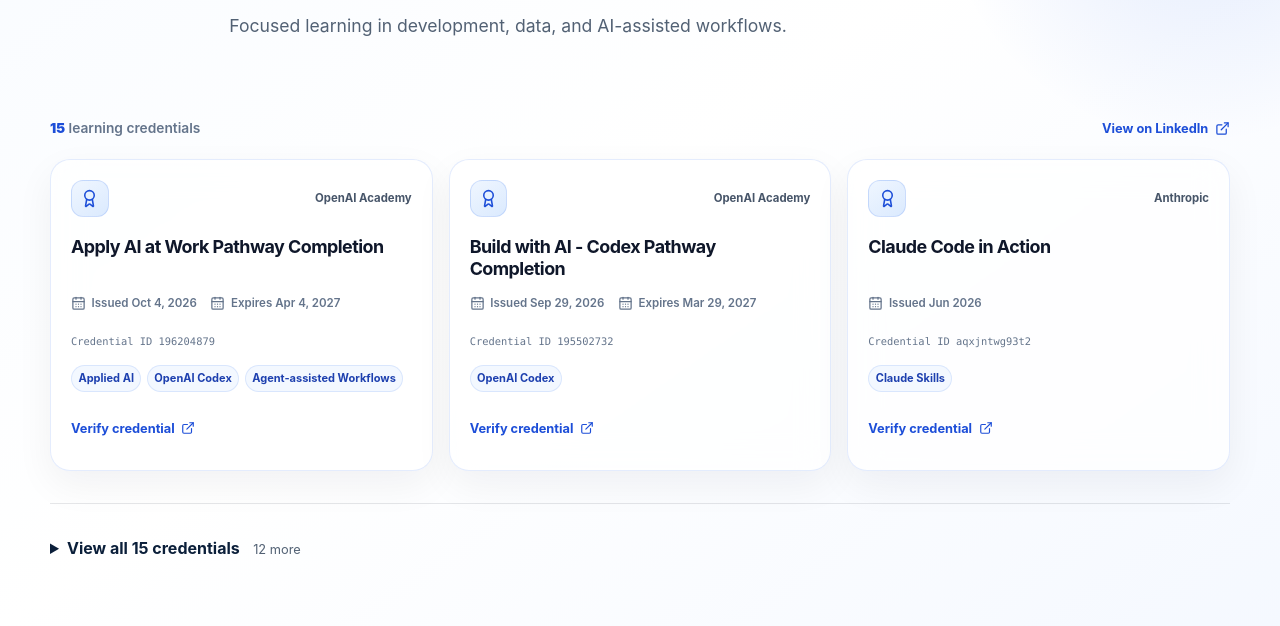
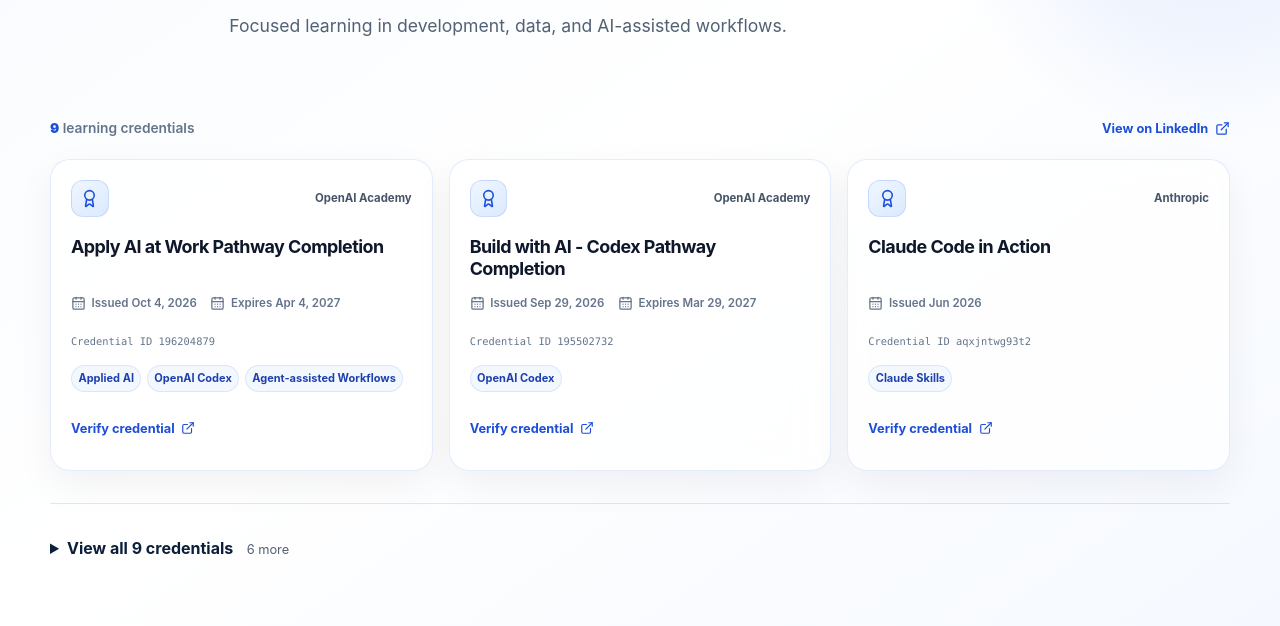
Before and after one commit to TheetawatCode/Theetawat-Portfolio, a Next.js app: page / in a window 1280 px wide. Shown: the part 6312-6938 px from the top of the page. Built offline with nearby package versions, Linux system fonts and the light colour scheme.

Commit message:
chore: streamline portfolio certificates

```diff
--- a/src/data/portfolio.ts
+++ b/src/data/portfolio.ts
@@ -151,44 +151,10 @@
     skills: ["Artificial Intelligence"],
   },
   {
-    id: "chatgpt-for-developers",
-    title: "ChatGPT for Developers",
-    issuer: "BorntoDev",
-    issued: "Sep 2024",
-    skills: ["ChatGPT"],
-  },
-  {
-    id: "command-prompt-101",
-    title: "Command Prompt 101",
-    issuer: "BorntoDev",
-    issued: "Sep 2024",
-    skills: ["Command Prompt"],
-  },
-  {
-    id: "social-listening-data-analyst",
-    title: "Social Listening - Data Analyst Edition",
-    issuer: "DataRockie | The School of Generalist",
-    issued: "Aug 2024",
-    skills: ["Social Listening", "Looker Studio"],
-  },
-  {
-    id: "borntodev-participation",
-    title: "BorntoDev Participation",
-    issuer: "BorntoDev",
-    issued: "Jun 2024",
-  },
-  {
     id: "accelerated-intro-to-cs",
     title: "Accelerated Intro to CS Course",
     issuer: "CodeAI",
     issued: "May 2024",
-  },
-  {
-    id: "r-crash-course",
-    title: "R Crash Course",
-    issuer: "DataRockie | The School of Generalist",
-    issued: "Feb 2024",
-    skills: ["R"],
   },
   {
     id: "sql-crash-course",
@@ -196,13 +162,6 @@
     issuer: "DataRockie | The School of Generalist",
     issued: "Feb 2024",
     skills: ["SQL"],
-  },
-  {
-    id: "google-sheets-crash-course",
-    title: "Google Sheets Crash Course",
-    issuer: "DataRockie | The School of Generalist",
-    issued: "Feb 2024",
-    skills: ["Google Sheets"],
   },
   {
     id: "github-for-developer",
```
